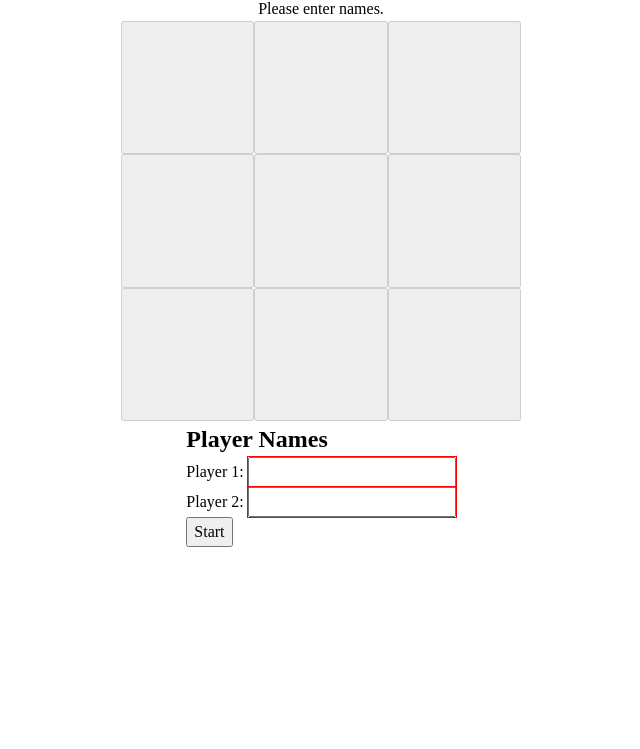
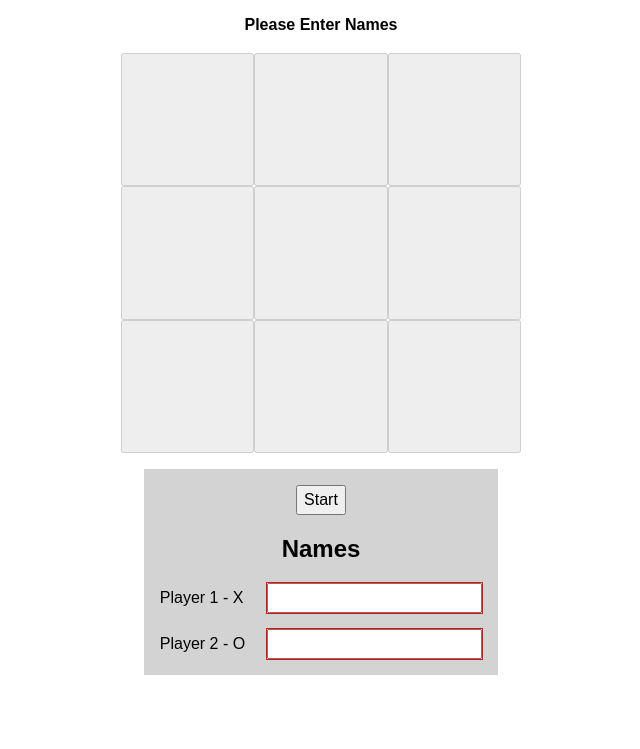
Before and after one commit to rlechuong/tic-tac-toe, a plain HTML site: page index.html in a window 1280 px wide. Shown: the part 51-800 px from the top of the page, without its empty margins (319-959 px from the left). Drawn offline with Linux system fonts and the light colour scheme.

Commit message:
Add a little basic styling

```diff
--- a/index.html
+++ b/index.html
@@ -16,9 +16,10 @@
 
     <div id="name-form-container">
       <form id="name-form">
-        <h2>Player Names</h2>
+        <div><button type="submit" id="start-button">Start</button></div>
+        <h2>Names</h2>
         <div>
-          <label for="player-one-name">Player 1:</label>
+          <label for="player-one-name">Player 1 - X</label>
           <input
             type="text"
             id="player-one-name"
@@ -27,7 +28,7 @@
           />
         </div>
         <div>
-          <label for="player-two-name">Player 2:</label>
+          <label for="player-two-name">Player 2 - O</label>
           <input
             type="text"
             id="player-two-name"
@@ -35,7 +36,6 @@
             required
           />
         </div>
-        <div><button type="submit" id="start-button">Start</button></div>
       </form>
     </div>
     <div><button id="restart-button">Restart</button></div>
--- a/scripts.js
+++ b/scripts.js
@@ -152,11 +152,12 @@ const game = (function () {
 
   let round = 1;
   let currentPlayer = player1;
-  let statusMessage = `Please enter names.`;
+  let statusMessage = "";
   let active = false;
 
   const init = function () {
     round = 1;
+    currentPlayer = player1;
     setStatusMessage();
     gameBoard.createNewGameBoard();
     displayController.showGameStart();
@@ -179,7 +180,7 @@ const game = (function () {
 
   const setStatusMessage = function () {
     if (round === 1 && active === false) {
-      statusMessage = `Please enter names.`;
+      statusMessage = `Please Enter Names`;
     } else if (
       round !== 1 &&
       active === false &&
@@ -193,7 +194,7 @@ const game = (function () {
     ) {
       statusMessage = `The game has ended in a tie.`;
     } else {
-      statusMessage = `Round ${round}. It is ${currentPlayer.name}'s turn.`;
+      statusMessage = `Move ${round}. It is ${currentPlayer.name}'s (${currentPlayer.mark}) turn.`;
     }
   };
 
@@ -217,6 +218,7 @@ const game = (function () {
         displayController.showGameEnd();
       } else {
         switchRound();
+        displayController.reload();
       }
     }
   };
@@ -230,7 +232,6 @@ const game = (function () {
 
     round++;
     setStatusMessage();
-    displayController.reload();
   };
 
   return { playRound, init, start, getStatusMessage };
--- a/styles.css
+++ b/styles.css
@@ -71,6 +71,12 @@ body {
   display: flex;
   flex-direction: column;
   align-items: center;
+  gap: 1rem;
+  font-family: Arial, Helvetica, sans-serif;
+}
+
+#status-container {
+  font-weight: bold;
 }
 
 #board-container {
@@ -82,6 +88,20 @@ body {
   font-size: 5rem;
 }
 
+#name-form {
+  background-color: lightgrey;
+  padding: 1rem;
+  display: grid;
+  justify-items: center;
+  gap: 1rem;
+}
+
+#name-form div:nth-last-child(-n+2) {
+  display: grid;
+  align-items: center;
+  grid-template-columns: 1fr 2fr;
+}
+
 input:invalid {
   outline: 1px solid red;
 }
```
